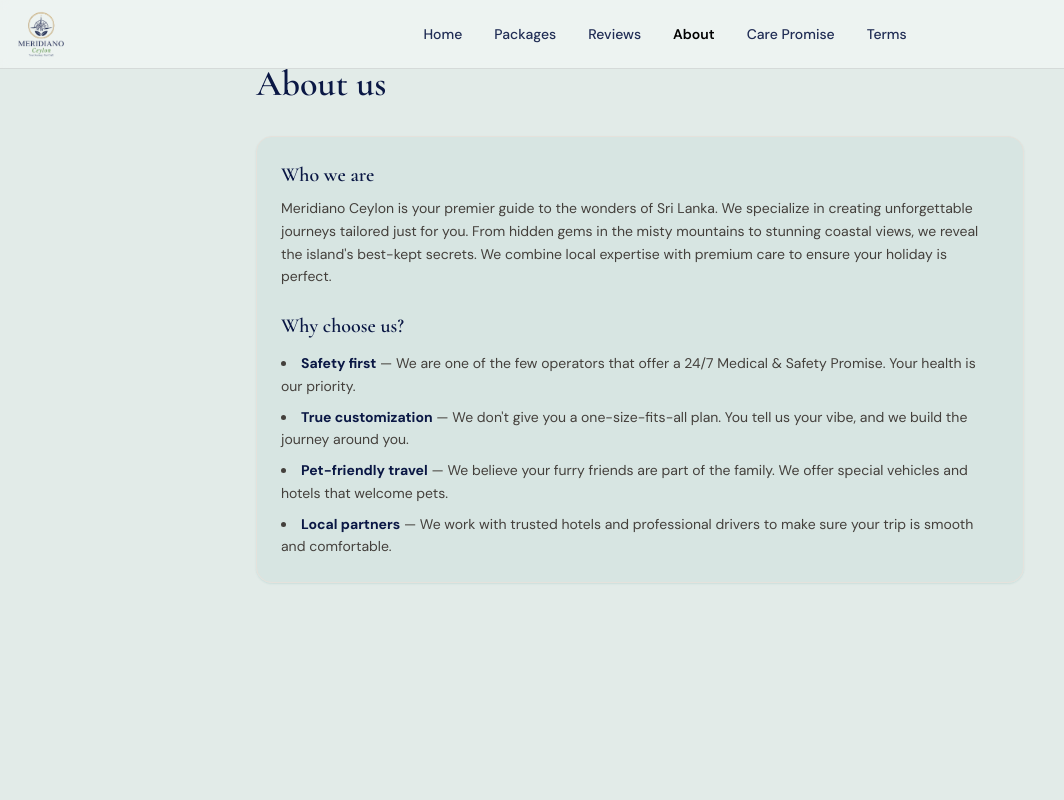
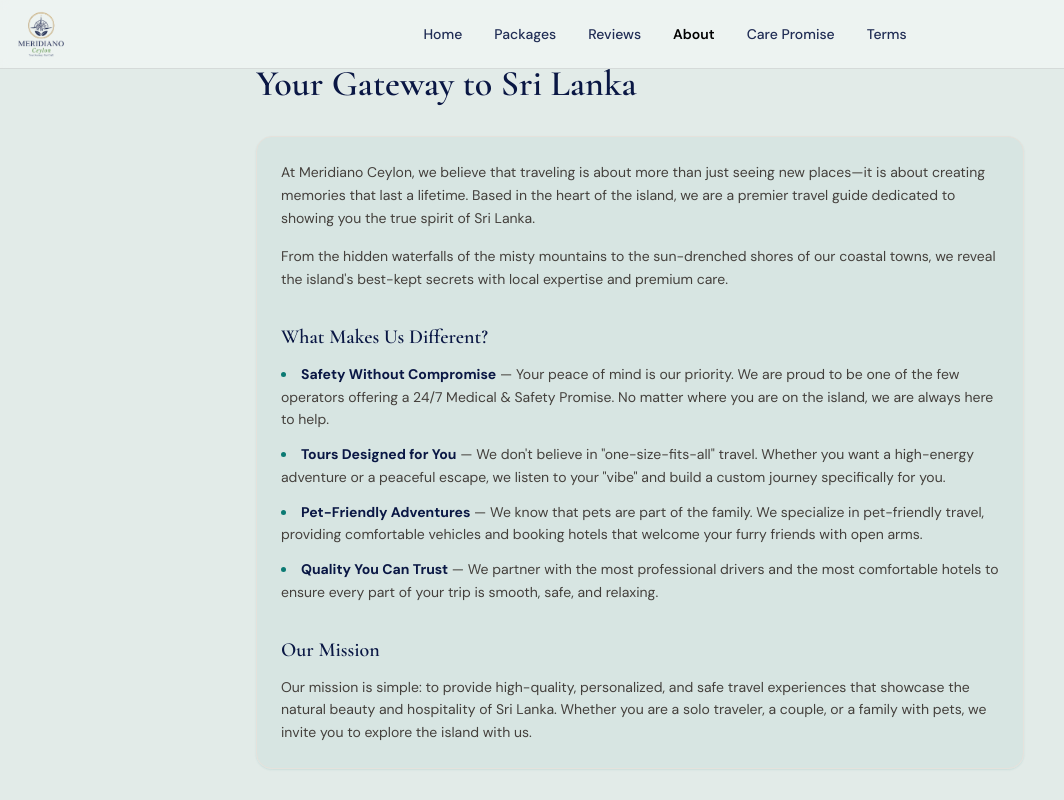
Before and after one commit to PinsaraKWeerasinghe/Meridiano_Ceylon, a Next.js app: page /about in a window 1280 px wide. Shown: the top 800 px of the page, without its empty margins (0-1064 px from the left). Built offline with nearby package versions, Linux system fonts and the light colour scheme.

Commit message:
Updated the About page

```diff
--- a/app/about/page.tsx
+++ b/app/about/page.tsx
@@ -12,53 +12,79 @@ export default function AboutPage() {
     <div className="min-h-screen bg-lagoon/10 px-4 py-12 sm:px-6 sm:py-16">
       <div className="mx-auto max-w-3xl">
         <h1 className="font-serif text-4xl font-semibold text-forest">
-          About us
+          Your Gateway to Sri Lanka
         </h1>
+
         <Card
           className={cn(
-            "mt-8 space-y-6 text-sm leading-relaxed text-stone-700",
+            "mt-8 space-y-8 text-sm leading-relaxed text-stone-700",
             packagesGreenCard,
           )}
         >
+          <section className="space-y-4">
+            <p>
+              At Meridiano Ceylon, we believe that traveling is about more
+              than just seeing new places—it is about creating memories that
+              last a lifetime. Based in the heart of the island, we are a
+              premier travel guide dedicated to showing you the true spirit of
+              Sri Lanka.
+            </p>
+            <p>
+              From the hidden waterfalls of the misty mountains to the
+              sun-drenched shores of our coastal towns, we reveal the
+              island&apos;s best-kept secrets with local expertise and premium
+              care.
+            </p>
+          </section>
+
           <section>
             <h2 className="font-serif text-xl font-semibold text-forest">
-              Who we are
+              What Makes Us Different?
             </h2>
-            <p className="mt-2">
-              Meridiano Ceylon is your premier guide to the wonders of Sri
-              Lanka. We specialize in creating unforgettable journeys tailored
-              just for you. From hidden gems in the misty mountains to stunning
-              coastal views, we reveal the island&apos;s best-kept secrets. We
-              combine local expertise with premium care to ensure your holiday
-              is perfect.
-            </p>
+            <ul className="mt-3 list-inside list-disc space-y-3 marker:text-lagoon">
+              <li>
+                <strong className="text-forest">Safety Without Compromise</strong>
+                {" — "}
+                Your peace of mind is our priority. We are proud to be one of the
+                few operators offering a 24/7 Medical &amp; Safety Promise. No
+                matter where you are on the island, we are always here to help.
+              </li>
+              <li>
+                <strong className="text-forest">Tours Designed for You</strong>
+                {" — "}
+                We don&apos;t believe in &quot;one-size-fits-all&quot; travel.
+                Whether you want a high-energy adventure or a peaceful escape,
+                we listen to your &quot;vibe&quot; and build a custom journey
+                specifically for you.
+              </li>
+              <li>
+                <strong className="text-forest">Pet-Friendly Adventures</strong>
+                {" — "}
+                We know that pets are part of the family. We specialize in
+                pet-friendly travel, providing comfortable vehicles and booking
+                hotels that welcome your furry friends with open arms.
+              </li>
+              <li>
+                <strong className="text-forest">Quality You Can Trust</strong>
+                {" — "}
+                We partner with the most professional drivers and the most
+                comfortable hotels to ensure every part of your trip is smooth,
+                safe, and relaxing.
+              </li>
+            </ul>
           </section>
+
           <section>
             <h2 className="font-serif text-xl font-semibold text-forest">
-              Why choose us?
+              Our Mission
             </h2>
-            <ul className="mt-3 list-inside list-disc space-y-2">
-              <li>
-                <strong className="text-forest">Safety first</strong> — We are
-                one of the few operators that offer a 24/7 Medical &amp; Safety
-                Promise. Your health is our priority.
-              </li>
-              <li>
-                <strong className="text-forest">True customization</strong> —
-                We don&apos;t give you a one-size-fits-all plan. You tell us
-                your vibe, and we build the journey around you.
-              </li>
-              <li>
-                <strong className="text-forest">Pet-friendly travel</strong> —
-                We believe your furry friends are part of the family. We offer
-                special vehicles and hotels that welcome pets.
-              </li>
-              <li>
-                <strong className="text-forest">Local partners</strong> — We
-                work with trusted hotels and professional drivers to make sure
-                your trip is smooth and comfortable.
-              </li>
-            </ul>
+            <p className="mt-3">
+              Our mission is simple: to provide high-quality, personalized, and
+              safe travel experiences that showcase the natural beauty and
+              hospitality of Sri Lanka. Whether you are a solo traveler, a
+              couple, or a family with pets, we invite you to explore the island
+              with us.
+            </p>
           </section>
         </Card>
       </div>
```
